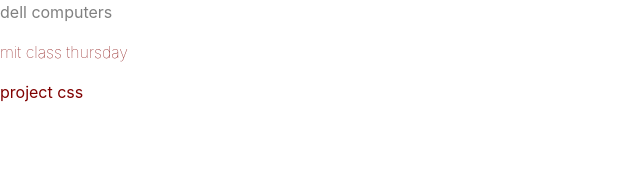
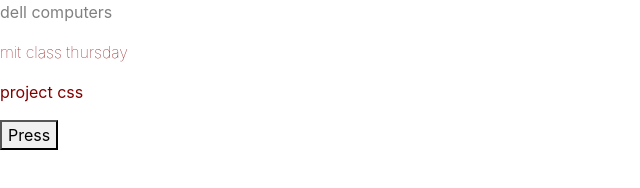
Before and after one commit to alexx146/Html-project, a plain HTML site: page index.html in a window 1280 px wide. Shown: the whole page, without its empty margins (0-640 px from the left). Drawn offline with Linux system fonts and the light colour scheme.

Commit message:
addition of a button

```diff
--- a/index.html
+++ b/index.html
@@ -20,6 +20,8 @@
 
 	<p>project css</p>
 
+	<button class="button-primary">Press</button>
+
 
 	<script type="text/javascript" src= bootstrap/js/bootstrap.js></script>
 	<script type="text/javascript" src= bootstrap/js/bootstrap.min.js></script>
```
